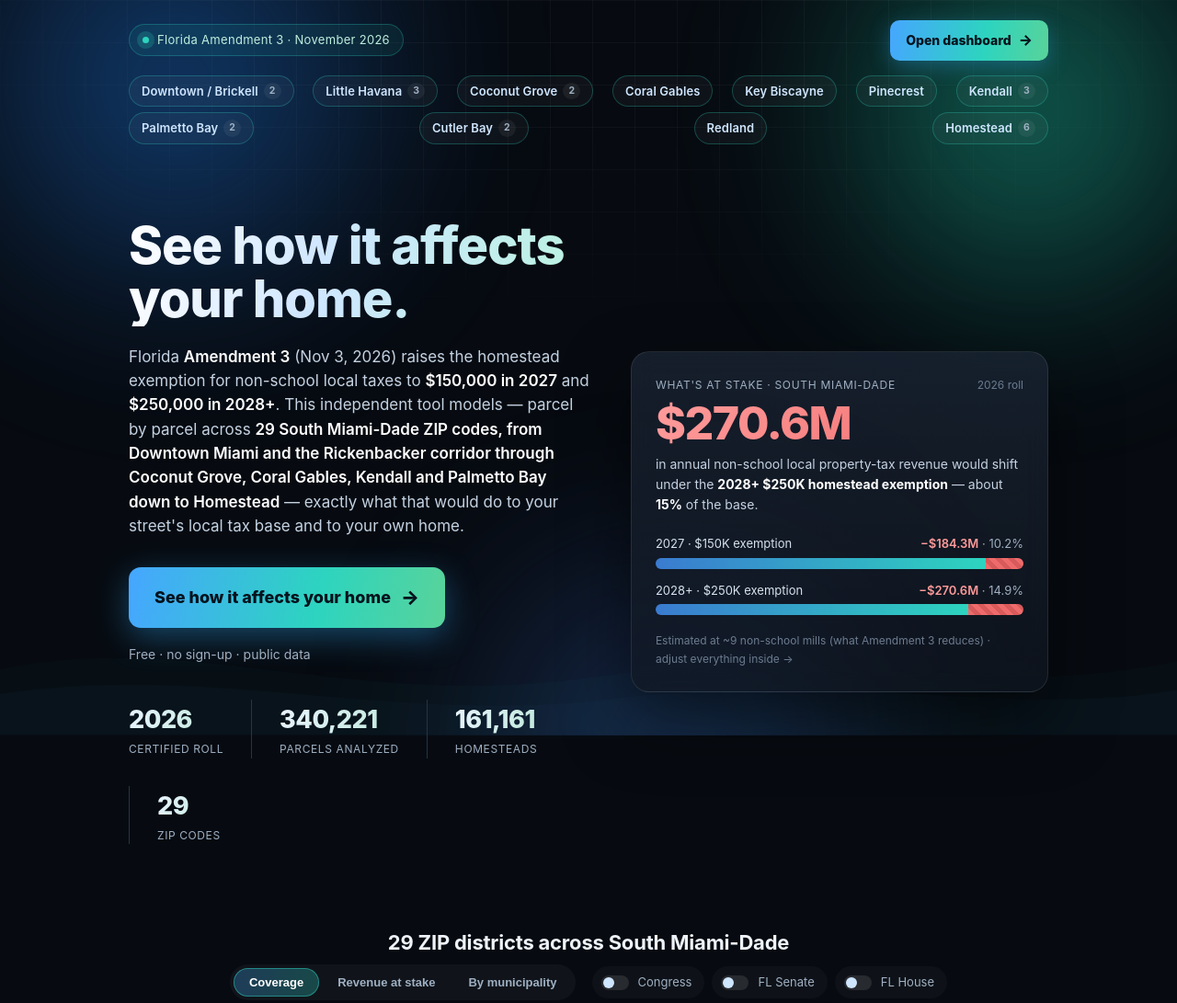
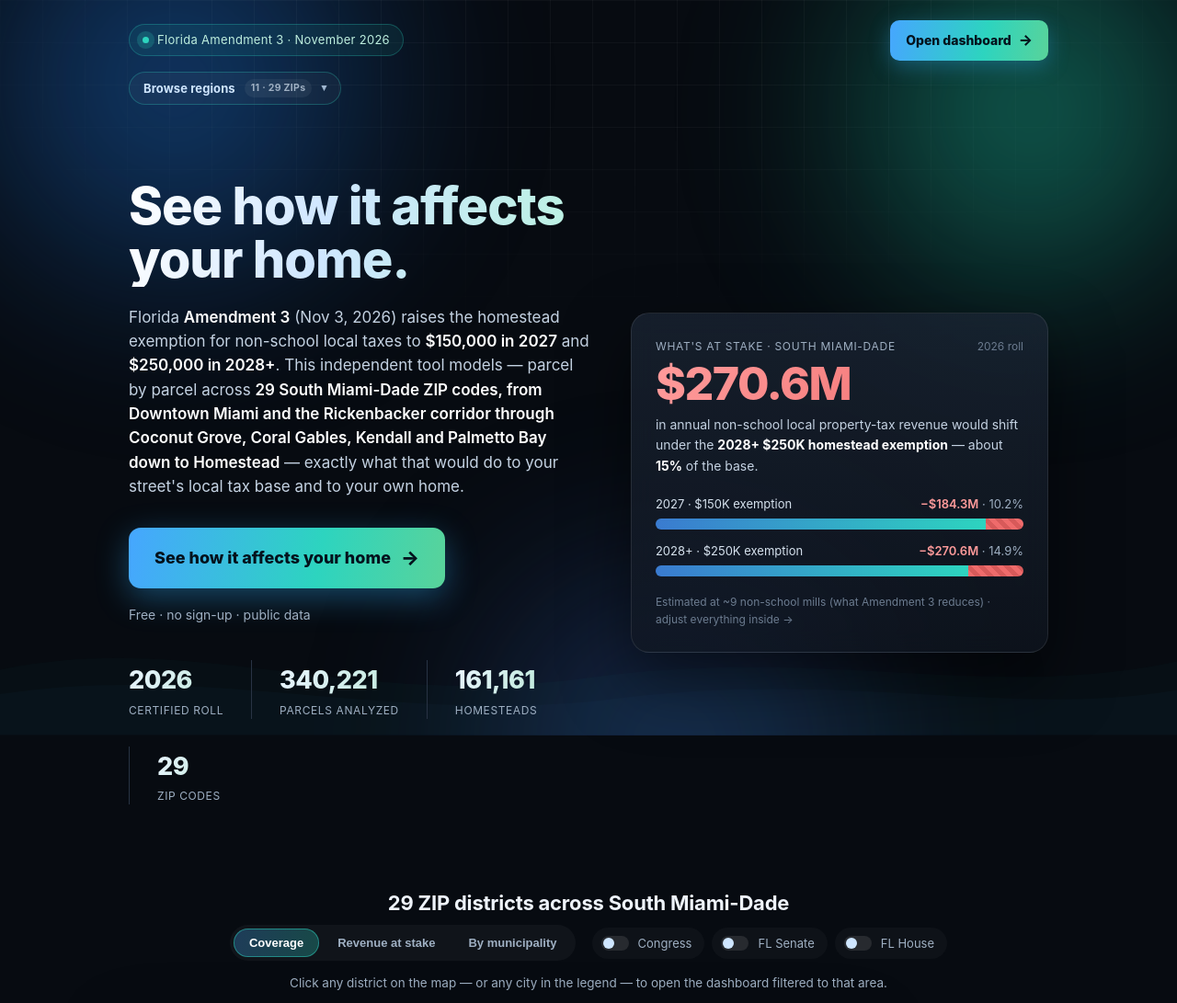
Before and after one commit to pskdude1224/kb33149-tax-relief-dashboard, a website: page dashboard/index.html in a window 1280 px wide. Shown: the top 1091 px of the page at 92% size. Drawn offline with Linux system fonts and the light colour scheme.

Commit message:
Splash: collapse region pills into a Browse regions chip (closed by default)
- Wraps 11 region pills in <details>/<summary> with chevron
- Reclaims ~44px of vertical space on page load
- Chip reads 'Browse regions · 11 · 29 ZIPs'; expands with slide-in animation
- Pure CSS/HTML, no JS; keyboard accessible

Co-Authored-By: Claude Opus 4.7 (1M context) <noreply@anthropic.com>

```diff
--- a/dashboard/index.html
+++ b/dashboard/index.html
@@ -52,8 +52,25 @@
   @media (max-width: 640px) { .container { padding: 0 20px; } }
 
   nav { padding: 22px 0 20px; }
-  .nav-row-top { display: flex; align-items: center; justify-content: space-between; gap: 16px; margin-bottom: 16px; }
-  .regions { display: flex; gap: 6px; align-items: center; justify-content: space-between; flex-wrap: wrap; }
+  .nav-row-top { display: flex; align-items: center; justify-content: space-between; gap: 16px; margin-bottom: 12px; }
+  /* Collapsible regions — closed by default so the hero isn't pushed down on load */
+  .regions-collapse { margin-top: 4px; }
+  .regions-collapse > summary { list-style: none; cursor: pointer; width: fit-content;
+    display: inline-flex; align-items: center; gap: 10px;
+    background: rgba(255,255,255,.035); border: 1px solid rgba(45,212,191,.28);
+    color: #cfe6ff; padding: 7px 15px; border-radius: 999px; font-size: 13px; font-weight: 700;
+    letter-spacing: .1px; transition: border-color .15s, color .15s, background .15s, box-shadow .15s; }
+  .regions-collapse > summary::-webkit-details-marker { display: none; }
+  .regions-collapse > summary:hover { border-color: rgba(45,212,191,.7); color: #fff;
+    background: rgba(45,212,191,.09); box-shadow: 0 2px 14px rgba(45,212,191,.18); }
+  .regions-collapse > summary .ct { font-size: 10.5px; color: #9fb0c3; background: rgba(255,255,255,.06);
+    border-radius: 999px; padding: 2px 7px; font-weight: 700; letter-spacing: .3px; }
+  .regions-collapse > summary .chev { font-size: 11px; opacity: .75; transition: transform .18s ease; display: inline-block; }
+  .regions-collapse[open] > summary { border-color: rgba(45,212,191,.65); color: #fff; background: rgba(45,212,191,.07); }
+  .regions-collapse[open] > summary .chev { transform: rotate(180deg); }
+  .regions { display: flex; gap: 6px; align-items: center; flex-wrap: wrap; margin-top: 10px;
+    animation: regionsFade .22s ease-out; }
+  @keyframes regionsFade { from { opacity: 0; transform: translateY(-4px); } to { opacity: 1; transform: none; } }
   .rpill { display: inline-flex; align-items: center; gap: 6px;
     background: rgba(255,255,255,.035); border: 1px solid rgba(45,212,191,.28);
     color: #cfe6ff; padding: 6px 13px; border-radius: 999px; font-size: 13px; font-weight: 600;
@@ -62,8 +79,6 @@
   .rpill:hover { border-color: rgba(45,212,191,.75); color: #fff; background: rgba(45,212,191,.09); }
   .rpill .ct { font-size: 10.5px; color: #9fb0c3; background: rgba(255,255,255,.06);
     border-radius: 999px; padding: 1px 6px; font-weight: 700; }
-  /* narrower viewports: let the regions row wrap and align left */
-  @media (max-width: 1000px) { .regions { justify-content: flex-start; } }
   /* "Open dashboard" CTA */
   .nav-cta { display: inline-flex; align-items: center; gap: 8px; text-decoration: none; flex: none;
     background: linear-gradient(100deg, #46a6ff, #2dd4bf 60%, #59d39a); color: #04121d;
@@ -281,7 +296,11 @@
           <span class="eyebrow"><span class="pulse"></span> Florida Amendment 3 · November 2026</span>
           <a class="nav-cta" href="app.html">Open dashboard <span class="arr">→</span></a>
         </div>
-        <div class="regions" aria-label="Coverage: 12 regions across 29 South Miami-Dade ZIP codes">
+        <details class="regions-collapse">
+          <summary aria-label="Browse 11 regions across 29 South Miami-Dade ZIP codes">
+            Browse regions <span class="ct">11 · 29 ZIPs</span><span class="chev" aria-hidden="true">▾</span>
+          </summary>
+          <div class="regions">
             <a class="rpill" href="app.html?zip=33131" title="ZIPs 33131, 33132">Downtown / Brickell <span class="ct">2</span></a>
             <a class="rpill" href="app.html?zip=33130" title="ZIPs 33125, 33130, 33135">Little Havana <span class="ct">3</span></a>
             <a class="rpill" href="app.html?zip=33133" title="ZIPs 33129, 33133">Coconut Grove <span class="ct">2</span></a>
@@ -294,6 +313,7 @@
             <a class="rpill" href="app.html?zip=33170" title="ZIP 33170">Redland</a>
             <a class="rpill" href="app.html?zip=33030" title="ZIPs 33030, 33032–33035, 33039">Homestead <span class="ct">6</span></a>
           </div>
+        </details>
       </nav>
 
       <section class="hero">
```
Lines whose indentation alone changed are shown as unchanged.
